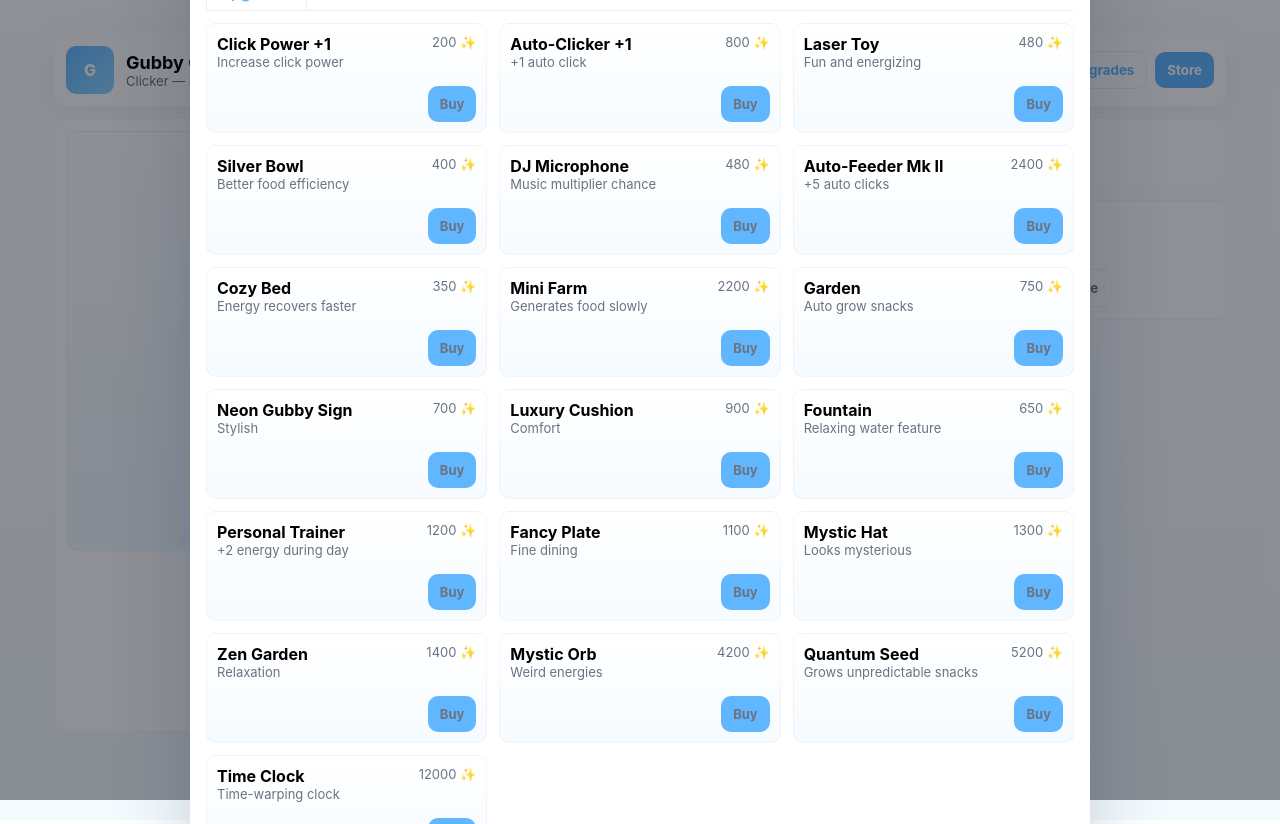
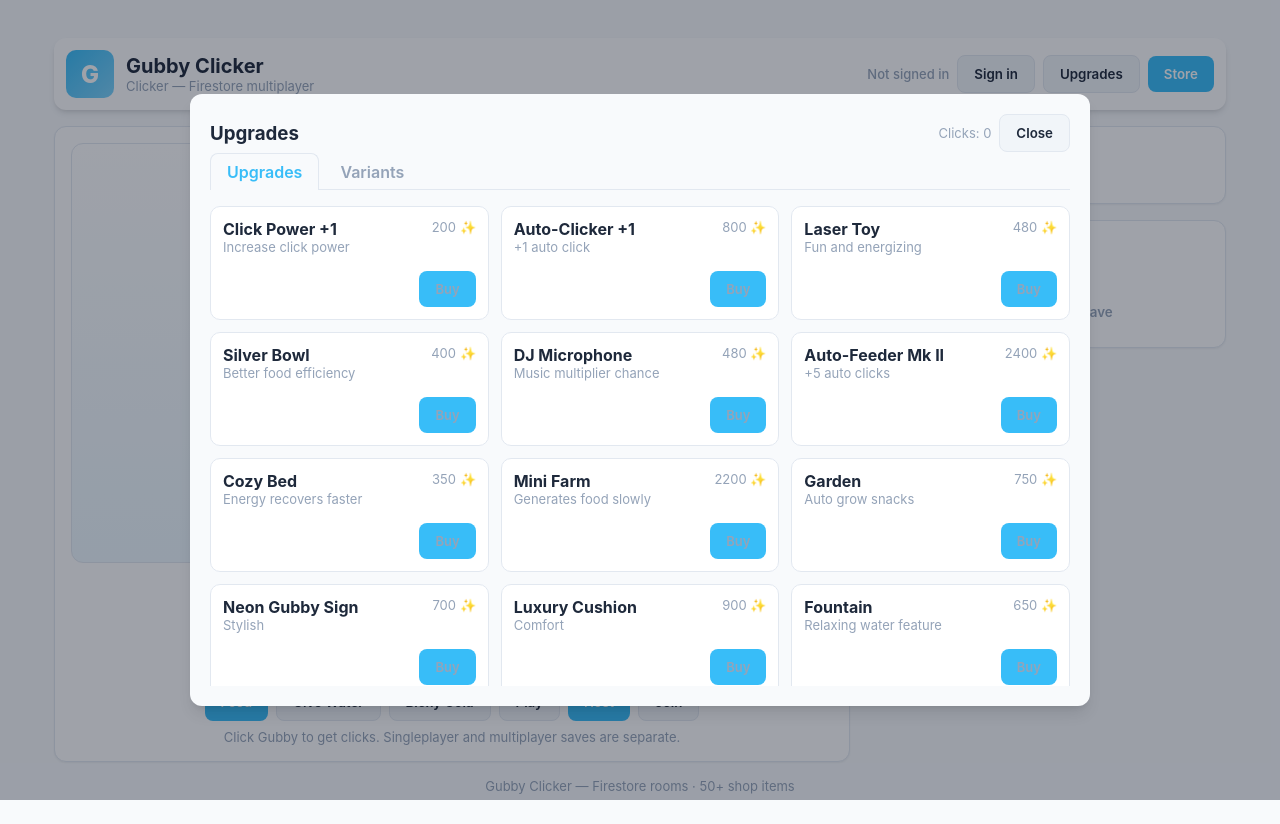
Before and after one commit to beston3000/gubbyclicker, a plain HTML site: page index.html in a window 1280 px wide. Both pictures are taken after a click on the button "Upgrades". Drawn offline with Linux system fonts and the light colour scheme; no server answers.

Commit message:
Update index.html

```diff
--- a/index.html
+++ b/index.html
@@ -6,61 +6,72 @@
   <title>Gubby Clicker — Firestore Multiplayer</title>
   <style>
     :root{
-      --bg:#ffffff; --bg-2:#f4fbff;
-      --accent:#61b7ff; --accent2:#8fd6ff;
-      --room-accent:#ffd9a8; --room-accent2:#ffe7c9;
-      --muted:#6b7280; --card:#fff;
+      --bg:#f8fafc; --bg-2:#f1f5f9;
+      --accent:#38bdf8; --accent2:#7dd3fc;
+      --room-accent:#facc15; --room-accent2:#fde047;
+      --muted:#94a3b8; --card:#fff;
+      --text-dark: #1e293b; --text-light: #f8fafc;
       --maxw:1200px;
+      --shadow-sm: 0 1px 2px 0 rgb(0 0 0 / 0.05);
+      --shadow-md: 0 4px 6px -1px rgb(0 0 0 / 0.1), 0 2px 4px -2px rgb(0 0 0 / 0.1);
+      --shadow-lg: 0 10px 15px -3px rgb(0 0 0 / 0.1), 0 4px 6px -4px rgb(0 0 0 / 0.1);
     }
-    *{box-sizing:border-box;font-family:Inter,system-ui,Segoe UI,Arial}
-    html,body{height:100%;margin:0;background:linear-gradient(180deg,var(--bg),var(--bg-2));-webkit-user-select:none;-ms-user-select:none;user-select:none;}
-    body.room-mode{background:linear-gradient(180deg,var(--room-accent),var(--room-accent2));}
-    .wrap{max-width:var(--maxw);margin:20px auto;padding:14px;display:flex;flex-direction:column;gap:12px}
-    header{display:flex;justify-content:space-between;align-items:center;padding:12px;background:var(--card);border-radius:10px;box-shadow:0 10px 40px rgba(10,20,40,0.06)}
+    *{box-sizing:border-box;font-family:Inter,system-ui,-apple-system,BlinkMacSystemFont,"Segoe UI",Roboto,"Helvetica Neue",Arial,"Noto Sans",sans-serif,"Apple Color Emoji","Segoe UI Emoji","Segoe UI Symbol","Noto Color Emoji"}
+    html,body{height:100%;margin:0;background:var(--bg);-webkit-user-select:none;-ms-user-select:none;user-select:none;color: var(--text-dark);}
+    body.room-mode{background:var(--room-accent2);}
+    .wrap{max-width:var(--maxw);margin:24px auto;padding:14px;display:flex;flex-direction:column;gap:16px}
+    header{display:flex;justify-content:space-between;align-items:center;padding:12px;background:var(--card);border-radius:12px;box-shadow:var(--shadow-md)}
     .brand{display:flex;align-items:center;gap:12px}
-    .logo{width:48px;height:48px;border-radius:10px;background:linear-gradient(135deg,var(--accent),var(--accent2));display:flex;align-items:center;justify-content:center;color:white;font-weight:800}
-    .title{font-size:18px;margin:0}
-    .subtitle{font-size:13px;color:var(--muted)}
+    .logo{width:48px;height:48px;border-radius:10px;background:linear-gradient(135deg,var(--accent),var(--accent2));display:flex;align-items:center;justify-content:center;color:white;font-weight:800;font-size:24px;}
+    .title{font-size:20px;margin:0;font-weight:700;}
+    .subtitle{font-size:14px;color:var(--muted)}
     .top-actions{display:flex;gap:8px;align-items:center}
-    .btn{padding:10px 12px;border-radius:10px;border:0;background:var(--accent);color:white;font-weight:700;cursor:pointer;transition: all .2s;}
-    .btn:hover{filter:brightness(1.1);}
-    .btn.secondary{background:white;color:var(--accent);border:1px solid rgba(75,110,255,0.12)}
-    .btn.ghost{background:transparent;border:1px solid rgba(12,40,80,0.06);color:var(--muted)}
-    .grid{display:grid;grid-template-columns:1fr 360px;gap:14px}
+    .btn{padding:10px 16px;border-radius:8px;border:0;background:var(--accent);color:white;font-weight:600;cursor:pointer;transition: all .2s;}
+    .btn:hover{transform: translateY(-1px); box-shadow: var(--shadow-md);}
+    .btn:active{transform: translateY(0); box-shadow: var(--shadow-sm);}
+    .btn.secondary{background:var(--bg-2);color:var(--text-dark);border:1px solid #e2e8f0;}
+    .btn.ghost{background:transparent;border:1px solid transparent;color:var(--muted)}
+    .btn.ghost:hover{background:var(--bg-2);color:var(--text-dark);border-color:#e2e8f0;}
+    .grid{display:grid;grid-template-columns:1fr 360px;gap:16px}
     @media (max-width:1000px){ .grid{grid-template-columns:1fr 320px} }
-    @media (max-width:760px){ .grid{grid-template-columns:1fr} header{flex-direction:column;align-items:stretch} .top-actions{justify-content:flex-end} }
-    .card{background:var(--card);padding:12px;border-radius:10px;border:1px solid rgba(12,40,80,0.04)}
-    .house{height:420px;border-radius:10px;background:linear-gradient(180deg,#fff,#eef9ff);position:relative;overflow:hidden;border:1px solid rgba(12,40,80,0.04)}
+    @media (max-width:760px){ .grid{grid-template-columns:1fr} header{flex-direction:column;align-items:stretch;gap:12px;} .top-actions{justify-content:flex-end} }
+    .card{background:var(--card);padding:16px;border-radius:12px;box-shadow:var(--shadow-sm); border: 1px solid #e2e8f0;}
+    .house{height:420px;border-radius:12px;background:linear-gradient(180deg,#fff,#eef9ff);position:relative;overflow:hidden;border:1px solid #e2e8f0;}
     .gubby{
         position:absolute;left:50%;top:50%;transform:translate(-50%,-50%);width:140px;height:140px;pointer-events:auto;cursor:pointer;
-        -webkit-user-select: none; /* Safari */ -moz-user-select: none; /* Firefox */ -ms-user-select: none; /* IE 10+ */ user-select: none; /* Standard syntax */
+        -webkit-user-select: none; -moz-user-select: none; -ms-user-select: none; user-select: none;
         -webkit-user-drag: none; -khtml-user-drag: none; -moz-user-drag: none; -o-user-drag: none; user-drag: none;
+        transition: transform 0.2s ease;
     }
-    .stats{display:flex;gap:12px;justify-content:center;flex-wrap:wrap;margin-top:12px}
-    .stat{min-width:160px;background:white;border-radius:10px;padding:10px;border:1px solid rgba(12,40,80,0.04);text-align:center}
-    .stat .label{font-size:12px;color:var(--muted)}
-    .stat .value{font-weight:800;font-size:18px;margin-top:6px}
-    .bar{height:12px;background:#eef6ff;border-radius:999px;margin-top:8px;overflow:hidden}
+    .gubby:active { transform: translate(-50%, -50%) scale(0.95); }
+    .stats{display:flex;gap:12px;justify-content:center;flex-wrap:wrap;margin-top:16px}
+    .stat{min-width:160px;background:white;border-radius:10px;padding:12px;border:1px solid #e2e8f0;text-align:center}
+    .stat .label{font-size:12px;color:var(--muted); font-weight: 500;}
+    .stat .value{font-weight:700;font-size:18px;margin-top:6px}
+    .bar{height:12px;background:#e2e8f0;border-radius:999px;margin-top:8px;overflow:hidden}
     .fill{height:100%;background:linear-gradient(90deg,var(--accent),var(--accent2));transition:width .2s}
     body.room-mode .fill{background:linear-gradient(90deg,var(--room-accent),var(--room-accent2))}
-    .controls{display:flex;gap:8px;flex-wrap:wrap;justify-content:center;margin-top:10px}
-    .right-col{display:flex;flex-direction:column;gap:12px}
+    .controls{display:flex;gap:8px;flex-wrap:wrap;justify-content:center;margin-top:16px}
+    .right-col{display:flex;flex-direction:column;gap:16px}
     .member-list{display:flex;flex-direction:column;gap:8px}
-    .modal-backdrop{position:fixed;inset:0;background:rgba(8,10,20,0.45);display:none;align-items:center;justify-content:center;z-index:999}
-    .modal{width:92%;max-width:500px;background:white;border-radius:10px;padding:16px;box-shadow:0 30px 80px rgba(12,40,80,0.2);transform:translateY(8px);opacity:0;transition:all .18s}
+    .modal-backdrop{position:fixed;inset:0;background:rgba(15, 23, 42, 0.4);display:none;align-items:center;justify-content:center;z-index:999}
+    .modal{width:92%;max-width:500px;background:var(--bg);border-radius:12px;padding:20px;box-shadow:var(--shadow-lg);transform:translateY(8px);opacity:0;transition:all .2s ease-out; display:flex; flex-direction: column;}
     .modal.show{transform:none;opacity:1}
-    .shop-grid{display:grid;grid-template-columns:repeat(auto-fill, minmax(220px, 1fr));gap:12px}
-    .shop-card{border-radius:10px;padding:10px;background:linear-gradient(180deg,#fff,#f6fbff);border:1px solid rgba(12,40,80,0.04);display:flex;flex-direction:column;gap:8px;min-height:110px}
-    .chat-window{height:360px;display:flex;flex-direction:column;border-radius:8px;overflow:hidden;border:1px solid rgba(12,40,80,0.06)}
-    .chat-messages{flex:1;padding:10px;overflow:auto;background:#fbfdff}
-    .chat-input{display:flex;gap:8px;padding:8px;border-top:1px solid rgba(12,40,80,0.04);background:white}
+    .modal-content-scrollable { overflow-y: auto; max-height: 60vh; padding-right: 12px; margin-right: -12px; }
+    .shop-grid{display:grid;grid-template-columns:repeat(auto-fill, minmax(220px, 1fr));gap:12px;}
+    .shop-card{border-radius:10px;padding:12px;background:var(--card);border:1px solid #e2e8f0;display:flex;flex-direction:column;gap:8px;min-height:110px; justify-content: space-between;}
+    .chat-window{height:360px;display:flex;flex-direction:column;border-radius:8px;overflow:hidden;border:1px solid #e2e8f0;}
+    .chat-messages{flex:1;padding:10px;overflow:auto;background:#f8fafc}
+    .chat-input{display:flex;gap:8px;padding:8px;border-top:1px solid #e2e8f0;background:white}
     .small{font-size:13px;color:var(--muted)}
-    .modal-actions{display:flex;gap:8px;justify-content:flex-end;margin-top:16px;}
-    .shop-tabs{display:flex;gap:4px;border-bottom:1px solid #eee;margin-bottom:12px;}
-    .shop-tab{padding:8px 12px;border-radius:8px 8px 0 0;cursor:pointer;font-weight:600;color:var(--muted);border:1px solid transparent;border-bottom:0;}
-    .shop-tab.active{color:var(--accent);background:white;border-color:#eee;}
+    .modal-actions{display:flex;gap:8px;justify-content:flex-end;margin-top:20px;}
+    .shop-tabs{display:flex;gap:4px;border-bottom:1px solid #e2e8f0;margin-bottom:16px;}
+    .shop-tab{padding:8px 16px;border-radius:8px 8px 0 0;cursor:pointer;font-weight:600;color:var(--muted);border:1px solid transparent;border-bottom:0; position: relative; top: 1px;}
+    .shop-tab.active{color:var(--accent);background:var(--bg);border-color:#e2e8f0; border-bottom-color: var(--bg);}
     .tab-content{display:none;}
     .tab-content.active{display:block;}
+    input[type="text"] { border: 1px solid #e2e8f0; padding: 8px 12px; border-radius: 8px; font-size: 14px; }
+    input[type="text"]:focus { outline: 2px solid var(--accent); border-color: transparent; }
   </style>
 </head>
 <body>
@@ -74,7 +85,7 @@
         </div>
       </div>
       <div class="top-actions">
-        <div id="authArea" class="small">Not signed in</div>
+        <div id="authArea" class="small" style="font-weight:500;">Not signed in</div>
         <button id="signInBtn" class="btn secondary">Sign in</button>
         <button id="upgradesOpenBtn" class="btn secondary">Upgrades</button>
         <button id="storeOpenBtn" class="btn">Store</button>
@@ -150,7 +161,7 @@
             <div id="members" class="member-list" style="margin-top: 8px;"></div>
           </div>
 
-          <div style="margin-top:12px; border-top: 1px solid #eee; padding-top: 12px;">
+          <div style="margin-top:12px; border-top: 1px solid #e2e8f0; padding-top: 12px;">
               <div class="small">Room Actions</div>
               <div style="display:flex; gap: 8px; margin-top: 8px;">
                 <button id="chatOpenBtn" class="btn secondary">💬 Chat</button>
@@ -163,35 +174,37 @@
 
   <!-- Upgrades Modal -->
   <div class="modal-backdrop" id="upgradesModal"><div class="modal" id="upgradesBox" style="max-width: 900px;">
-    <div style="display:flex;justify-content:space-between;align-items:center">
+    <div style="display:flex;justify-content:space-between;align-items:center; flex-shrink: 0;">
       <h3 style="margin:0">Upgrades</h3>
       <div style="display:flex;gap:8px;align-items:center">
         <div class="small">Clicks: <span id="clickCounterUpgrades">0</span></div>
         <button id="closeUpgrades" class="btn secondary">Close</button>
       </div>
     </div>
-    <div class="shop-tabs">
+    <div class="shop-tabs" style="flex-shrink: 0;">
         <div class="shop-tab active" data-tab="upgrades-general">Upgrades</div>
         <div class="shop-tab" data-tab="upgrades-variants">Variants</div>
     </div>
-    <div id="upgrades-general" class="tab-content active">
-        <div id="upgradesGrid" class="shop-grid"></div>
-    </div>
-    <div id="upgrades-variants" class="tab-content">
-        <div id="variantsGrid" class="shop-grid"></div>
+    <div class="modal-content-scrollable">
+        <div id="upgrades-general" class="tab-content active">
+            <div id="upgradesGrid" class="shop-grid"></div>
+        </div>
+        <div id="upgrades-variants" class="tab-content">
+            <div id="variantsGrid" class="shop-grid"></div>
+        </div>
     </div>
   </div></div>
 
   <!-- Convenience Store Modal -->
   <div class="modal-backdrop" id="storeModal"><div class="modal" id="storeBox" style="max-width: 900px;">
-    <div style="display:flex;justify-content:space-between;align-items:center">
+    <div style="display:flex;justify-content:space-between;align-items:center; flex-shrink: 0;">
       <h3 style="margin:0">Convenience Store</h3>
       <div style="display:flex;gap:8px;align-items:center">
         <div class="small">Clicks: <span id="clickCounterStore">0</span></div>
         <button id="closeStore" class="btn secondary">Close</button>
       </div>
     </div>
-    <div style="margin-top:12px">
+    <div class="modal-content-scrollable" style="margin-top:16px;">
       <div id="storeGrid" class="shop-grid"></div>
     </div>
   </div></div>
@@ -210,7 +223,7 @@
     <div style="margin-top:12px" class="chat-window">
       <div id="chatMessages" class="chat-messages"></div>
       <div class="chat-input">
-        <input id="chatInput" placeholder="Say something..." style="flex:1;padding:10px;border-radius:8px;border:1px solid rgba(12,40,80,0.06)"/>
+        <input id="chatInput" type="text" placeholder="Say something..." style="flex:1;"/>
         <button id="chatSend" class="btn">Send</button>
         <button id="chatClear" class="btn ghost small">Clear</button>
       </div>
@@ -220,7 +233,7 @@
   <!-- Join Modal -->
   <div class="modal-backdrop" id="joinModal"><div class="modal" id="joinBox">
     <h3>Join Room</h3>
-    <input id="joinCode" placeholder="4-letter code" style="padding:8px;width:180px;border-radius:6px;border:1px solid #ddd"/>
+    <input id="joinCode" type="text" placeholder="4-letter code" style="margin-top:12px;"/>
     <div class="modal-actions">
       <button id="joinConfirm" class="btn">Join</button>
       <button id="joinCancel" class="btn secondary">Cancel</button>
@@ -605,10 +618,11 @@
 
   document.querySelectorAll('.shop-tab').forEach(tab => {
       tab.addEventListener('click', () => {
-          document.querySelectorAll('.shop-tab').forEach(t => t.classList.remove('active'));
-          document.querySelectorAll('.tab-content').forEach(c => c.classList.remove('active'));
+          const parent = tab.closest('.modal');
+          parent.querySelectorAll('.shop-tab').forEach(t => t.classList.remove('active'));
+          parent.querySelectorAll('.tab-content').forEach(c => c.classList.remove('active'));
           tab.classList.add('active');
-          document.getElementById(tab.dataset.tab).classList.add('active');
+          parent.querySelector('#' + tab.dataset.tab).classList.add('active');
       });
   });
 
@@ -638,7 +652,7 @@
     variantsData.forEach(item => {
       const card = document.createElement('div'); card.className='shop-card';
       const isOwned = owned.includes(item.id);
-      card.innerHTML = `<div style="display:flex;justify-content:space-between"><div><strong>${item.title}</strong><div class="small">${item.desc}</div></div><div style="text-align:right"><div class="small">${item.price} ✨</div></div></div>
+      card.innerHTML = `<div style="display:flex;justify-content:space-between"><div><strong>${item.title}</strong><div class="small">${item.desc || 'A new look for Gubby!'}</div></div><div style="text-align:right"><div class="small">${item.price || 500} ✨</div></div></div>
         <div style="display:flex;justify-content:flex-end;align-items:center;margin-top:8px"><div><button class="btn small ${isOwned?'ghost':''}" ${isOwned?'disabled':''}>${isOwned?'Owned':'Buy'}</button></div></div>`;
       const btn = card.querySelector('button');
       btn.addEventListener('click', ()=> buyItem(item, 'variant'));
@@ -659,24 +673,23 @@
   }
 
   async function buyItem(item, type){
-    if (state.totalClicks < item.price) return showNotification('Not enough clicks.');
+    const price = item.price || 500; // Default price for variants if not set
+    if (state.totalClicks < price) return showNotification('Not enough clicks.');
 
     if (type === 'consumable') {
-        state.totalClicks -= item.price;
+        state.totalClicks -= price;
         if(item.id === 'burger') state.backpack.food = (state.backpack.food||0)+1;
         if(item.id === 'waterbottle') state.backpack.water = (state.backpack.water||0)+1;
         if(item.id === 'soda_pack') state.backpack.cola = (state.backpack.cola||0)+2;
-        // ... other consumables
         scheduleWrite();
         showNotification(`Purchased ${item.title}`);
         return;
     }
 
-    // Logic for one-time purchases (upgrades and variants)
     if(!currentRoom){
       const owned = getOwnedItems();
       if (owned.includes(item.id)) return showNotification("You already own this item.");
-      state.totalClicks -= item.price;
+      state.totalClicks -= price;
 
       if (type === 'variant') state.variant = item.id;
       if (item.id === 'clicker1') state.upgrades.clickPower = (state.upgrades.clickPower||1)+1;
@@ -701,11 +714,11 @@
         if(owned.includes(item.id)) throw new Error('Already owned by someone in the room');
         const roomState = data.state || {};
         const totalClicks = Number(roomState.totalClicks || 0);
-        if(totalClicks < item.price) throw new Error('Not enough room clicks');
+        if(totalClicks < price) throw new Error('Not enough room clicks');
 
         const newOwned = owned.concat([item.id]);
         const newState = Object.assign({}, roomState);
-        newState.totalClicks = totalClicks - item.price;
+        newState.totalClicks = totalClicks - price;
 
         if (type === 'variant') newState.variant = item.id;
         if (item.id === 'clicker1') newState.upgrades = Object.assign({}, newState.upgrades || {}, { clickPower: (newState.upgrades?.clickPower||1)+1 });
@@ -755,7 +768,6 @@
       container.scrollTop = container.scrollHeight;
     }, err => {
       console.warn('messages listen err', err);
-      showNotification('Chat listen error: ' + (err.message||err));
     });
   }
 
@@ -824,7 +836,7 @@
         return;
     }
     arr.forEach(m=>{
-      const d = document.createElement('div'); d.className='small'; d.style.padding='6px'; d.style.borderRadius='6px'; d.style.border='1px solid rgba(12,40,80,0.04)'; d.textContent = m.name || m.uid;
+      const d = document.createElement('div'); d.className='small'; d.style.padding='6px 10px'; d.style.borderRadius='6px'; d.style.border='1px solid #e2e8f0'; d.textContent = m.name || m.uid;
       wrap.appendChild(d);
     });
   }
```
